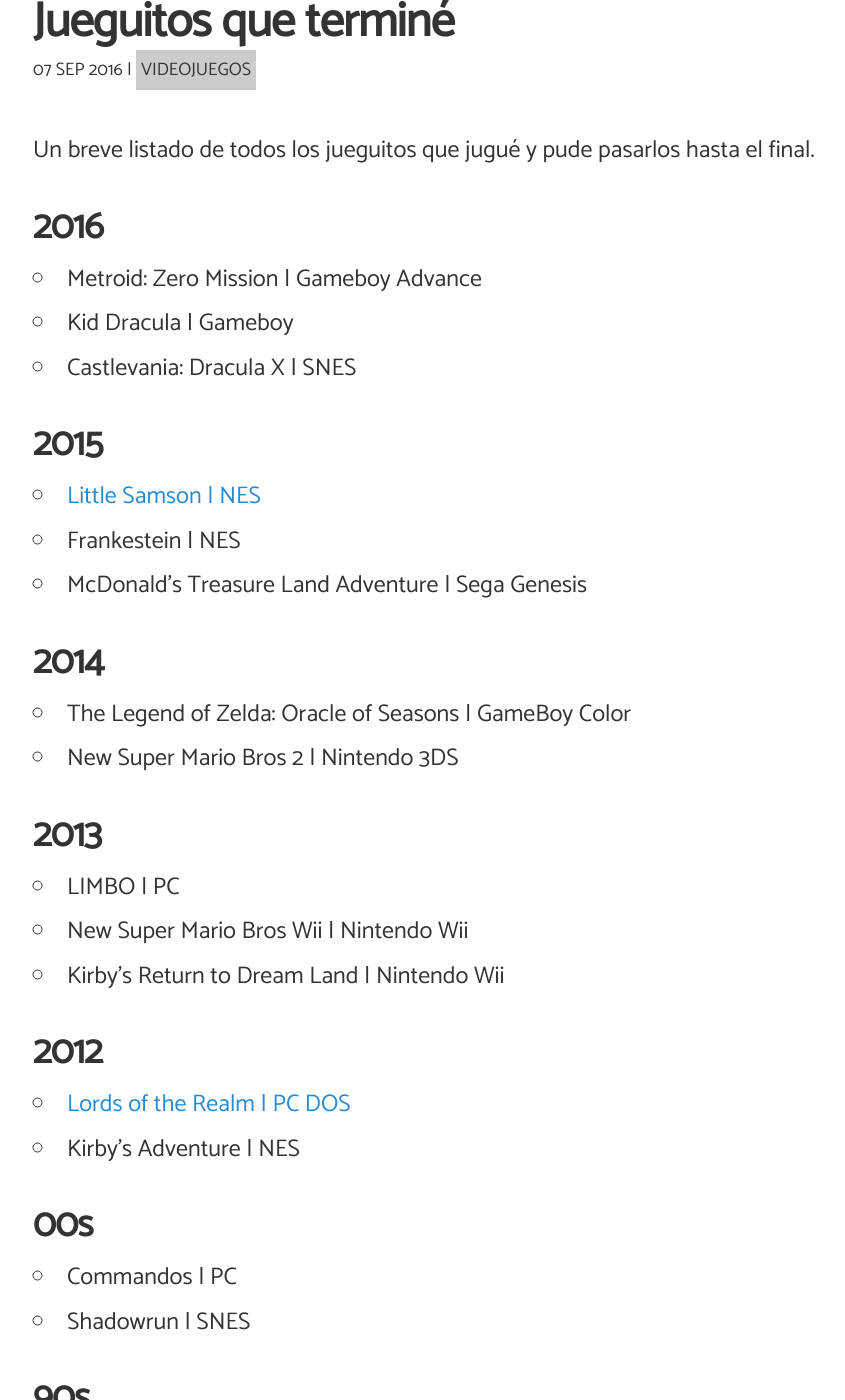
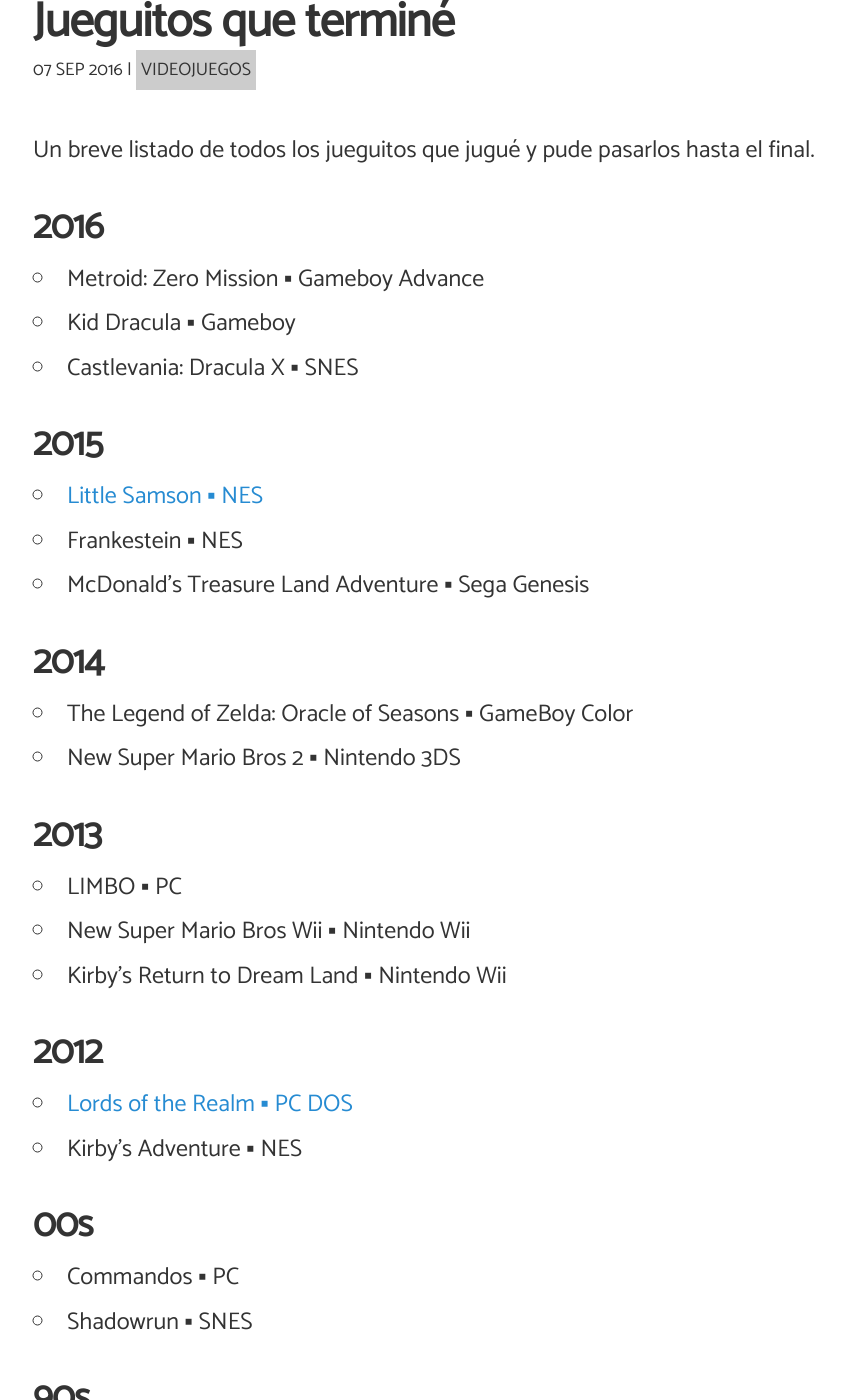
Before and after one commit to angelsimon/angelsimon.github.io, a Jekyll site: the page built from _posts/2016-09-07-jueguitos-que-termine.md, in a window 1280 px wide and 1400 px high, scrolled down 217 px. Shown: the whole window, without its empty margins (31-876 px from the left). Built offline with Jekyll 4.4.1, drawn with Linux system fonts in a browser that asks for light colours; nearby versions of some CDN libraries; comment, search, counter and statistics services are not loaded; some of the changed lines change nothing that is shown; some of the changed text lies outside the part shown.

Commit message:
Update 2016-09-07-jueguitos-que-termine.md

```diff
--- a/_posts/2016-09-07-jueguitos-que-termine.md
+++ b/_posts/2016-09-07-jueguitos-que-termine.md
@@ -8,49 +8,49 @@
 
 <h2>2016</h2>
 <ul>
-<li>Metroid: Zero Mission | Gameboy Advance</li>
-<li>Kid Dracula | Gameboy</li>
-<li>Castlevania: Dracula X | SNES</li>
+<li>Metroid: Zero Mission &#9642; Gameboy Advance</li>
+<li>Kid Dracula &#9642; Gameboy</li>
+<li>Castlevania: Dracula X &#9642; SNES</li>
 </ul>
 <h2>2015</h2>
 <ul>
-<li><a href="http://angelsimon.github.io/2016/09/08/little-samson.html">Little Samson | NES</a></li>
-<li>Frankestein | NES</li>
-<li>McDonald's Treasure Land Adventure | Sega Genesis</li>
+<li><a href="http://angelsimon.github.io/2016/09/08/little-samson.html">Little Samson &#9642; NES</a></li>
+<li>Frankestein &#9642; NES</li>
+<li>McDonald's Treasure Land Adventure &#9642; Sega Genesis</li>
 </ul>
 <h2>2014</h2>
 <ul>
-<li>The Legend of Zelda: Oracle of Seasons | GameBoy Color</li>
-<li>New Super Mario Bros 2 | Nintendo 3DS</li>
+<li>The Legend of Zelda: Oracle of Seasons &#9642; GameBoy Color</li>
+<li>New Super Mario Bros 2 &#9642; Nintendo 3DS</li>
 </ul>
 <h2>2013</h2>
 <ul>
-<li>LIMBO | PC</li>
-<li>New Super Mario Bros Wii | Nintendo Wii</li>
-<li>Kirby's Return to Dream Land | Nintendo Wii</li>
+<li>LIMBO &#9642; PC</li>
+<li>New Super Mario Bros Wii &#9642; Nintendo Wii</li>
+<li>Kirby's Return to Dream Land &#9642; Nintendo Wii</li>
 </ul>
 <h2>2012</h2>
 <ul>
-<li><a href="http://angelsimon.github.io/2016/09/07/lords-of-the-realm.html">Lords of the Realm | PC DOS</a></li>
-<li>Kirby's Adventure | NES</li>
+<li><a href="http://angelsimon.github.io/2016/09/07/lords-of-the-realm.html">Lords of the Realm &#9642; PC DOS</a></li>
+<li>Kirby's Adventure &#9642; NES</li>
 </ul>
 <h2>00s</h2>
 <ul>
-<li>Commandos | PC</li>
-<li>Shadowrun | SNES</li>
+<li>Commandos &#9642; PC</li>
+<li>Shadowrun &#9642; SNES</li>
 </ul>
 <h2>90s</h2>
 <ul>
-<li>Super Mario Bros | NES</li>
-<li>Super Mario Bros 2 | NES</li>
-<li>Super Mario Bros 3 | NES</li>
-<li>Bomberman 2 | NES</li>
-<li>Contra | NES</li>
-<li>Felix The Cat | NES</li>
-<li>Chip & Dale | NES</li>
-<li>Snow Bros | NES</li>
-<li>Wolfenstein 3D | PC DOS</li>
-<li>Xargon: Episode 1 - Beyond Reality | PC DOS</li>
-<li>Black Stone: Aliens of Gold | PC DOS</li>
-<li>Mystic Towers | PC DOS</li>
+<li>Super Mario Bros &#9642; NES</li>
+<li>Super Mario Bros 2 &#9642; NES</li>
+<li>Super Mario Bros 3 &#9642; NES</li>
+<li>Bomberman 2 &#9642; NES</li>
+<li>Contra &#9642; NES</li>
+<li>Felix The Cat &#9642; NES</li>
+<li>Chip & Dale &#9642; NES</li>
+<li>Snow Bros &#9642; NES</li>
+<li>Wolfenstein 3D &#9642; PC DOS</li>
+<li>Xargon: Episode 1 - Beyond Reality &#9642; PC DOS</li>
+<li>Black Stone: Aliens of Gold &#9642; PC DOS</li>
+<li>Mystic Towers &#9642; PC DOS</li>
 </ul>
```
